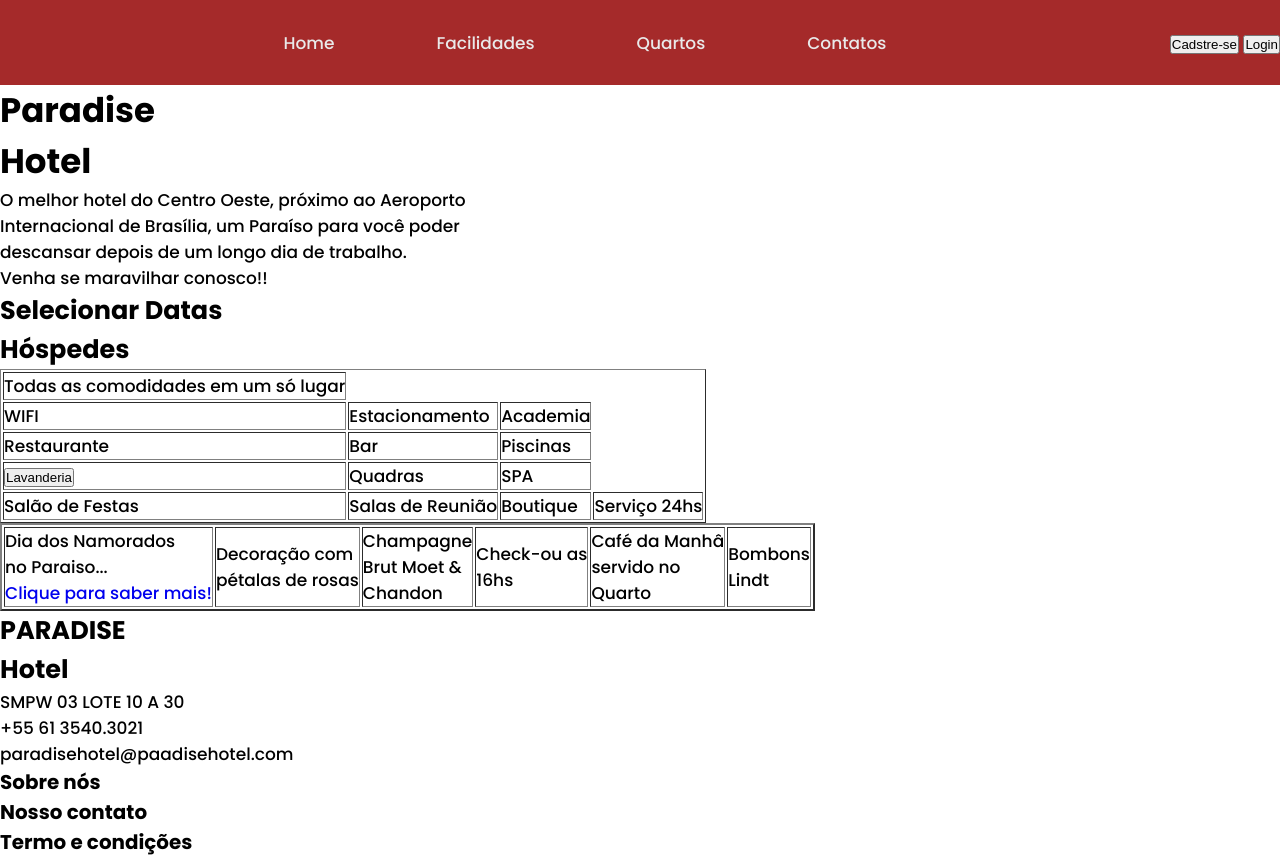
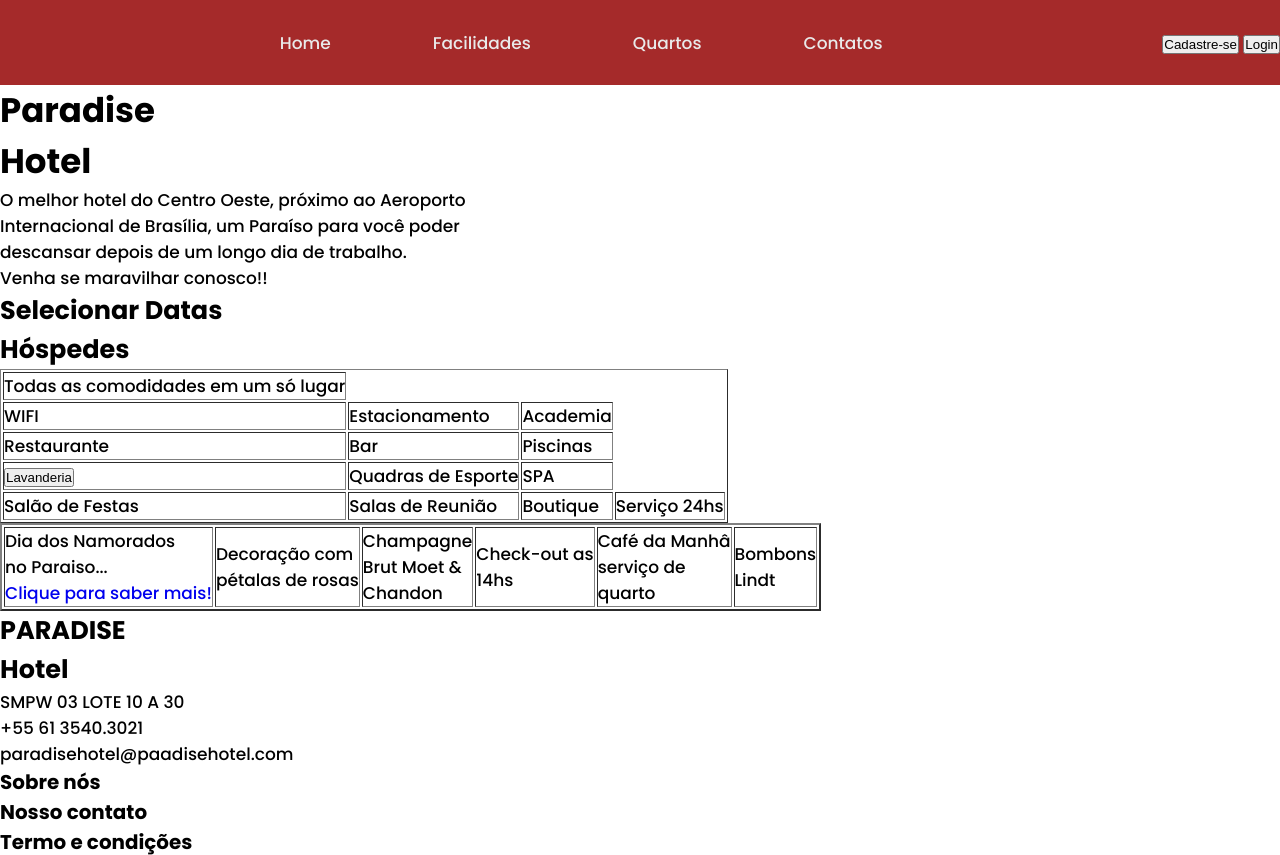
Before and after one commit to jaelson2022/Paradise-Hotel, a PHP site: page / in a window 1280 px wide. Shown: the top 855 px of the page. Run offline with PHP 8.4, Linux system fonts and the light colour scheme.

Commit message:
Atualizar o index.php

```diff
--- a/hotel03/index.php
+++ b/hotel03/index.php
@@ -27,7 +27,7 @@
                 </ul>
             </nav>
             <div class="Cadastre-se">
-                <button>Cadstre-se</button>
+                <button>Cadastre-se</button>
                 <button>Login</button>
             </div>
         </header>
@@ -72,7 +72,7 @@
                         </tr>
                         <tr>
                             <td><button>Lavanderia</button></td>
-                            <td>Quadras</td>
+                            <td>Quadras de Esporte</td>
                             <td>SPA</td>
                         </tr>
                         <tr>
@@ -94,8 +94,8 @@
                 </p></td>
                 <td>Decoração com<br>pétalas de rosas</td>
                 <td>Champagne<br>Brut Moet &<br>Chandon</td>
-                <td>Check-ou as<br>16hs</td>
-                <td>Café da Manhâ<br>servido no<br>Quarto</td>
+                <td>Check-out as<br>14hs</td>
+                <td>Café da Manhâ<br>serviço de<br>quarto</td>
                 <td>Bombons<br>Lindt</td>
             </tr>
         </table>
```
